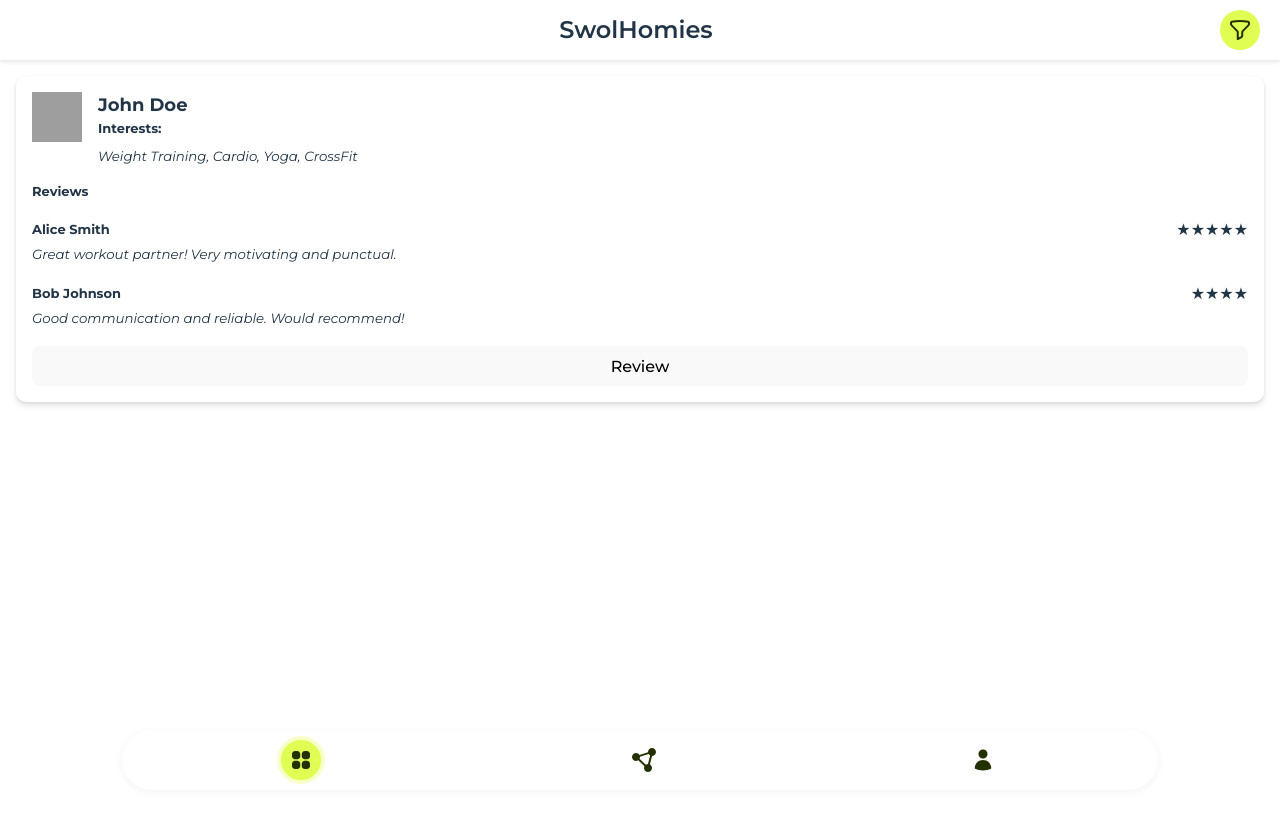
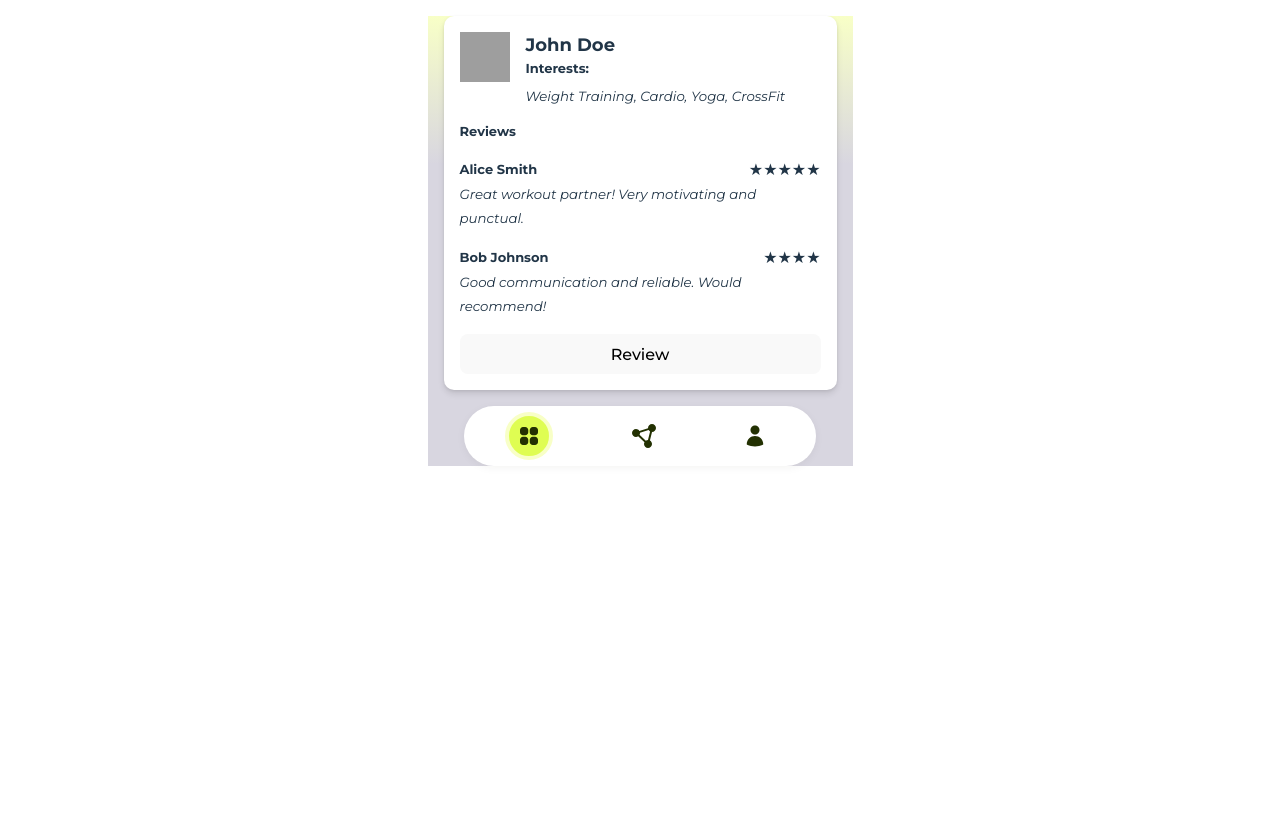
Before and after one commit to TheAJArchit3020/workout-bros-frontend, a React (Vite) app: page /profile in a window 1280 px wide. Built offline with nearby package versions, Linux system fonts and the light colour scheme; grey boxes are pictures that could not be loaded.

Commit message:
css updated.

```diff
--- a/src/App.css
+++ b/src/App.css
@@ -1,5 +1,6 @@
 #root {
-  max-width: 1280px;
+  /* max-width: 1280px; */
+  max-width: 425px;
   /* margin: 0 auto;
   padding: 2rem; */
   /* text-align: center; */
--- a/src/components/footer/Footer.css
+++ b/src/components/footer/Footer.css
@@ -1,6 +1,6 @@
 /* small mobile css */
 .footer-container {
-    position: fixed;
+    position: sticky;
     bottom: 10px;
     width: 100%;
 }
--- a/src/components/layout/Layout.css
+++ b/src/components/layout/Layout.css
@@ -19,3 +19,7 @@
   transform: translateY(-1px);
   box-shadow: 0 4px 8px rgba(0, 0, 0, 0.15);
 }
+
+.layout-container {
+  background: linear-gradient(to top, #D8D6E0 67%, #F8FFC7 100%);
+}
--- a/src/components/layout/Layout.jsx
+++ b/src/components/layout/Layout.jsx
@@ -1,13 +1,15 @@
 import React from "react";
 import Footer from "../footer/Footer";
 import Navbar from "../navbar/Navbar";
+import "./Layout.css";
+
 const Layout = ({ children }) => {
 
 
 
   return (
-    <div>
-      <Navbar />
+    <div className="layout-container">
+      {/* <Navbar /> */}
       {children}
       <Footer />
     </div>
--- a/src/components/navbar/Navbar.css
+++ b/src/components/navbar/Navbar.css
@@ -2,21 +2,30 @@
 
 .navbar-wrapper {
     display: flex;
-    justify-content: space-between;
+    /* justify-content: space-between; */
     align-items: center;
     padding: 10px 20px;
-    box-shadow: 0 2px 4px rgba(0, 0, 0, 0.1);
+    /* box-shadow: 0 2px 4px rgba(0, 0, 0, 0.1); */
     text-align: center;
+    justify-content: center;
+    gap: 1rem;
 }
 
 .navbar-brand-name {
-    flex: 1;
+    background: #fff;
+    justify-content: space-between;
+    align-items: center;
+    padding: 8px;
+    box-shadow: 0 2px 4px rgba(0, 0, 0, 0.1);
+    border-radius: 10rem;
+    width: 11rem;
 }
 
+
+
 .navbar-brand-name-text {
-    font-size: 24px;
+    font-size: 1rem;
     font-weight: 600;
-    margin-left: 2rem;
 }
 
 .navbar-filter-container {
@@ -28,19 +37,18 @@
     padding: 8px;
 }
 
-/* Tab specific selected states */
 .tab-home.selected {
-    background-color: #FF6B6B;  /* Coral red */
+    background-color: #FF6B6B;
 }
 
 .tab-workout.selected {
-    background-color: #4ECDC4;  /* Turquoise */
+    background-color: #4ECDC4;
 }
 
 .tab-profile.selected {
-    background-color: #45B7D1;  /* Sky blue */
+    background-color: #45B7D1;
 }
 
 .tab-settings.selected {
-    background-color: #96CEB4;  /* Sage green */
+    background-color: #96CEB4;
 }
--- a/src/components/navbar/Navbar.jsx
+++ b/src/components/navbar/Navbar.jsx
@@ -6,6 +6,8 @@
   return (
     <div className="navbar-container">
       <div className="navbar-wrapper">
+      <div className="navbar-empty-space">
+        </div>
         <div className="navbar-brand-name">
           <span className="navbar-brand-name-text">SwolHomies</span>
         </div>
--- a/src/index.css
+++ b/src/index.css
@@ -26,7 +26,7 @@
 body {
   margin: 0;
   /* display: flex; */
-  /* place-items: center; */
+  place-items: center;
   min-width: 320px;
   min-height: 100vh;
 }
--- a/src/pages/explore/Explore.css
+++ b/src/pages/explore/Explore.css
@@ -2,10 +2,14 @@
   padding: 20px;
   max-width: 800px;
   margin: 0 auto;
-  background: linear-gradient(to top, #D8D6E0 67%, #F8FFC7 100%);
   min-height: calc(100vh - 100px);
+  background: linear-gradient(5.646deg, #D8D6E0 37%, #F8FFC7 100%);
   max-height: 100vh;
   overflow: auto;
+  padding-bottom: 5rem;
+  display: flex;
+  flex-direction: column;
+  gap: 2rem;
 
 }
 
--- a/src/pages/explore/Explore.jsx
+++ b/src/pages/explore/Explore.jsx
@@ -2,7 +2,7 @@
 import Layout from "../../components/layout/Layout";
 import useLocation from "../../hooks/useLocation";
 import "./Explore.css";
-
+import Navbar from "../../components/navbar/Navbar";
 const Explore = () => {
   const { location, error, loading, requestLocation, locationDetails, cities } =
     useLocation();
@@ -13,6 +13,7 @@
   return (
     <Layout>
       <div className="explore-container">
+        <Navbar />
         {/* <div className="header-section">
           <button
             className="filter-button"
--- a/src/pages/filter/Filter.css
+++ b/src/pages/filter/Filter.css
@@ -2,8 +2,9 @@
 
 .filter-container {
     width: 100%;
-    background: linear-gradient(-7.037deg, #D8D6E0 40%, #F8FFC7 100%);
+    background: linear-gradient(to top, #D8D6E0 67%, #F8FFC7 100%);
     height: 100vh;
+    position: relative;
 }
 
 .filter-header {
@@ -84,7 +85,7 @@
 }
 
 .apply-button-container {
-    position: fixed;
+    position: absolute;
     bottom: 20px;
     right: 20px;
     z-index: 1000;
```
Lines whose indentation alone changed are shown as unchanged.
